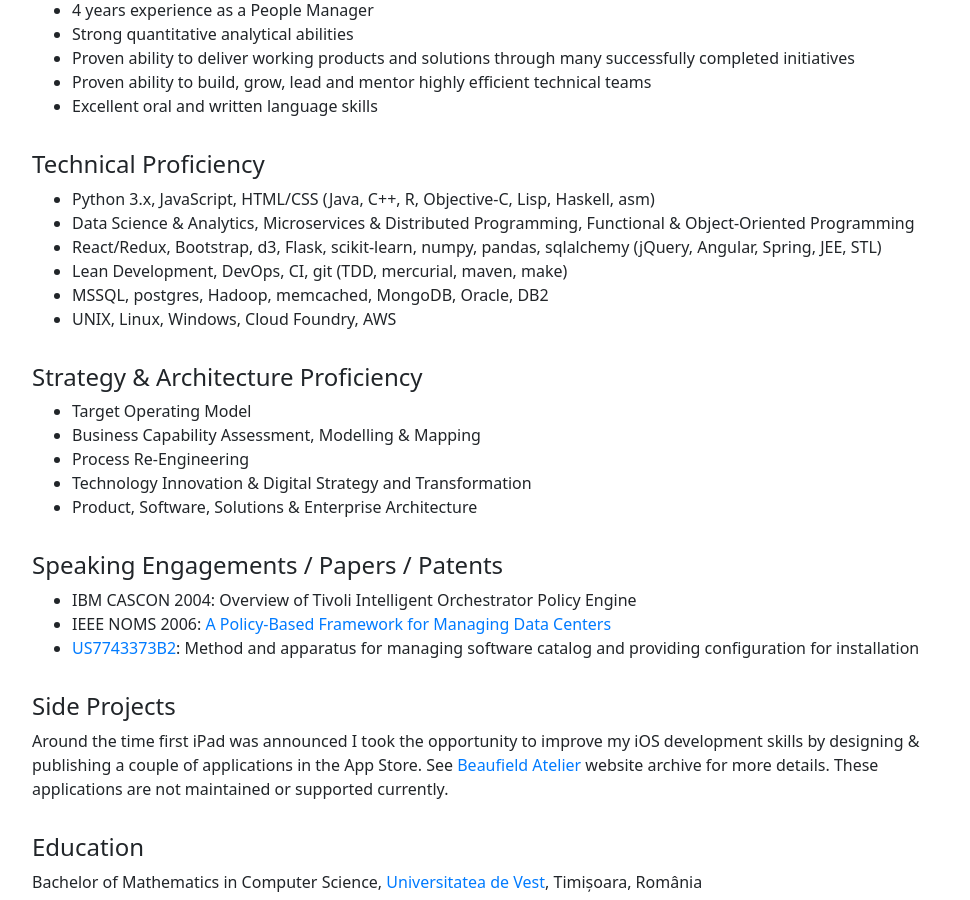
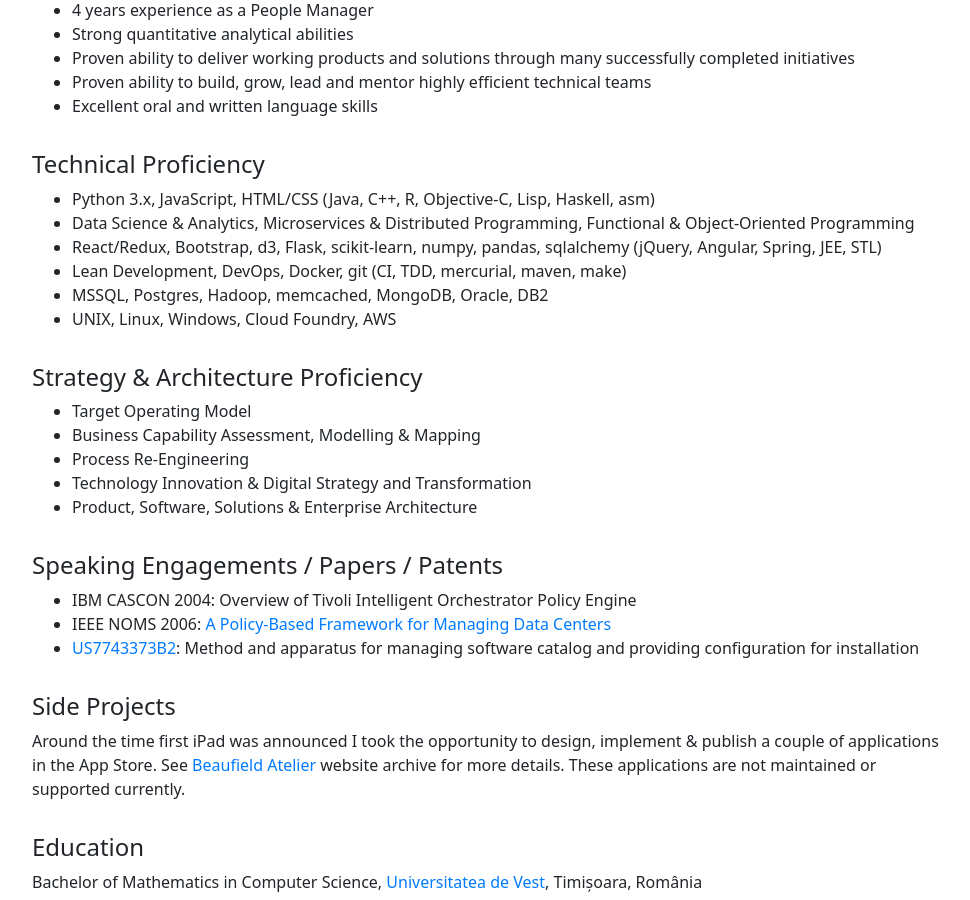
Before and after one commit to mavram/mavram.github.io, a Jekyll site: the page built from experience.html, in a window 1280 px wide and 900 px high, scrolled down 511 px. Shown: the whole window, without its empty margins (148-1118 px from the left). Built offline with Jekyll 4.4.1, drawn with Linux system fonts in a browser that asks for light colours.

Commit message:
Formatting

```diff
--- a/experience.html
+++ b/experience.html
@@ -39,41 +39,41 @@
 
             <p class="h4 pt-3">Skills Summary</p>
             <ul>
-                <li >15+ years of experience in various roles and industries</li>
-                <li >7 years experience as a Senior Leader</li>
-                <li >4 years experience as a People Manager</li>
-                <li >Strong quantitative analytical abilities</li>
-                <li >Proven ability to deliver working products and solutions through many successfully completed initiatives</li>
-                <li >Proven ability to build, grow, lead and mentor highly efficient technical teams</li>
-                <li >Excellent oral and written language skills</li>
+                <li>15+ years of experience in various roles and industries</li>
+                <li>7 years experience as a Senior Leader</li>
+                <li>4 years experience as a People Manager</li>
+                <li>Strong quantitative analytical abilities</li>
+                <li>Proven ability to deliver working products and solutions through many successfully completed initiatives</li>
+                <li>Proven ability to build, grow, lead and mentor highly efficient technical teams</li>
+                <li>Excellent oral and written language skills</li>
             </ul>
 
             <p class="h4 pt-3">Technical Proficiency</p>
             <ul>
-                <li >Python 3.x, JavaScript, HTML/CSS (Java, C++, R, Objective-C, Lisp, Haskell, asm)</li>
-                <li >Data Science &amp; Analytics, Microservices &amp; Distributed Programming, Functional &amp; Object-Oriented Programming</li>
-                <li >React/Redux, Bootstrap, d3, Flask, scikit-learn, numpy, pandas, sqlalchemy (jQuery, Angular, Spring, JEE, STL)</li>
-                <li >Lean Development, DevOps, CI, git (TDD, mercurial, maven, make)</li>
-                <li >MSSQL, postgres, Hadoop, memcached, MongoDB, Oracle, DB2</li>
-                <li >UNIX, Linux, Windows, Cloud Foundry, AWS</li>
+                <li>Python 3.x, JavaScript, HTML/CSS (Java, C++, R, Objective-C, Lisp, Haskell, asm)</li>
+                <li>Data Science &amp; Analytics, Microservices &amp; Distributed Programming, Functional &amp; Object-Oriented Programming</li>
+                <li>React/Redux, Bootstrap, d3, Flask, scikit-learn, numpy, pandas, sqlalchemy (jQuery, Angular, Spring, JEE, STL)</li>
+                <li>Lean Development, DevOps, Docker, git (CI, TDD, mercurial, maven, make)</li>
+                <li>MSSQL, Postgres, Hadoop, memcached, MongoDB, Oracle, DB2</li>
+                <li>UNIX, Linux, Windows, Cloud Foundry, AWS</li>
             </ul>
 
             <p class="h4 pt-3">Strategy &amp; Architecture Proficiency</p>
             <ul>
-                <li >Target Operating Model</li>
-                <li >Business Capability Assessment, Modelling &amp; Mapping</li>
-                <li >Process Re-Engineering</li>
-                <li >Technology Innovation &amp; Digital Strategy and Transformation</li>
-                <li >Product, Software, Solutions &amp Enterprise Architecture</li>
+                <li>Target Operating Model</li>
+                <li>Business Capability Assessment, Modelling &amp; Mapping</li>
+                <li>Process Re-Engineering</li>
+                <li>Technology Innovation &amp; Digital Strategy and Transformation</li>
+                <li>Product, Software, Solutions &amp Enterprise Architecture</li>
             </ul>
 
             <div class="d-none d-print-block">
                 <p class="h4 pt-3">Highlighted Positions</p>
                 <p class="h6 pt-2">2012 - present / Royal Bank of Canada, Toronto</p>
                 <ul>
-                    <li >Head, Data Analytics Platform Engineering, RBC Corporate Functions</li>
-                    <li >Director, Principal Architect, RBC Technology &amp; Operations</li>
-                    <li >Associate Director, Technical Architect, RBC Capital Markets</li>
+                    <li>Head, Data Analytics Platform Engineering, RBC Corporate Functions</li>
+                    <li>Director, Principal Architect, RBC Technology &amp; Operations</li>
+                    <li>Associate Director, Technical Architect, RBC Capital Markets</li>
                 </ul>
                 <p class="h6">2008 - 2012 / HP Enterprise Services, Toronto / Enterprise Architect</p>
                 <p class="h6">2007 - 2008 / Platespin (acquired by Novell), Toronto / Senior Software Architect</p>
@@ -99,8 +99,8 @@
 
             <p class="h4 pt-3">Side Projects</p>
             <p>
-                Around the time first iPad was announced I took the opportunity to improve my iOS development skills by
-                designing &amp; publishing a couple of applications in the App Store.
+                Around the time first iPad was announced I took the opportunity to
+                design, implement &amp; publish a couple of applications in the App Store.
                 See <a href="https://www.from26.com/beaufield-atelier-website/">Beaufield Atelier</a> website archive for more details.
                 These applications are not maintained or supported currently.
             </p>
```
